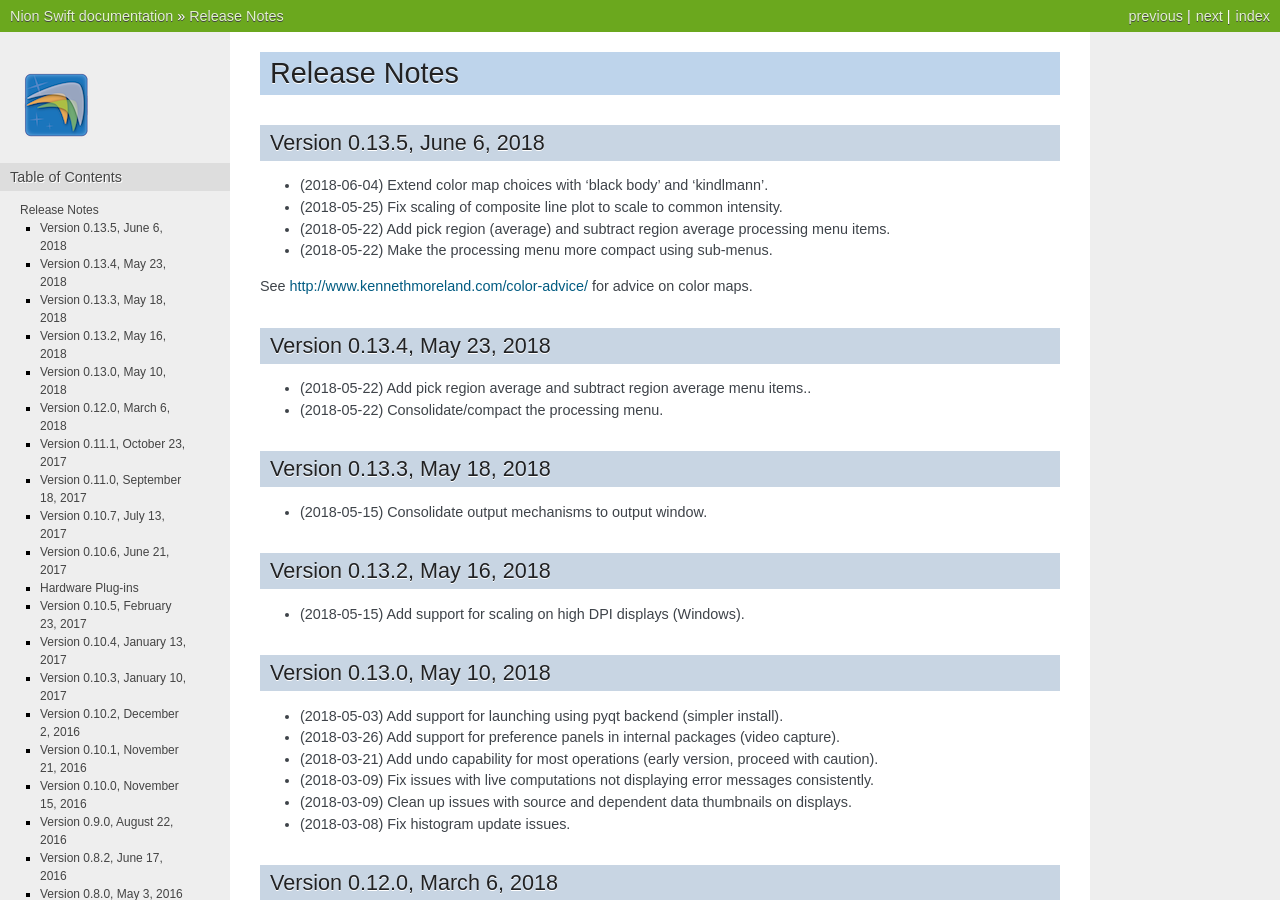
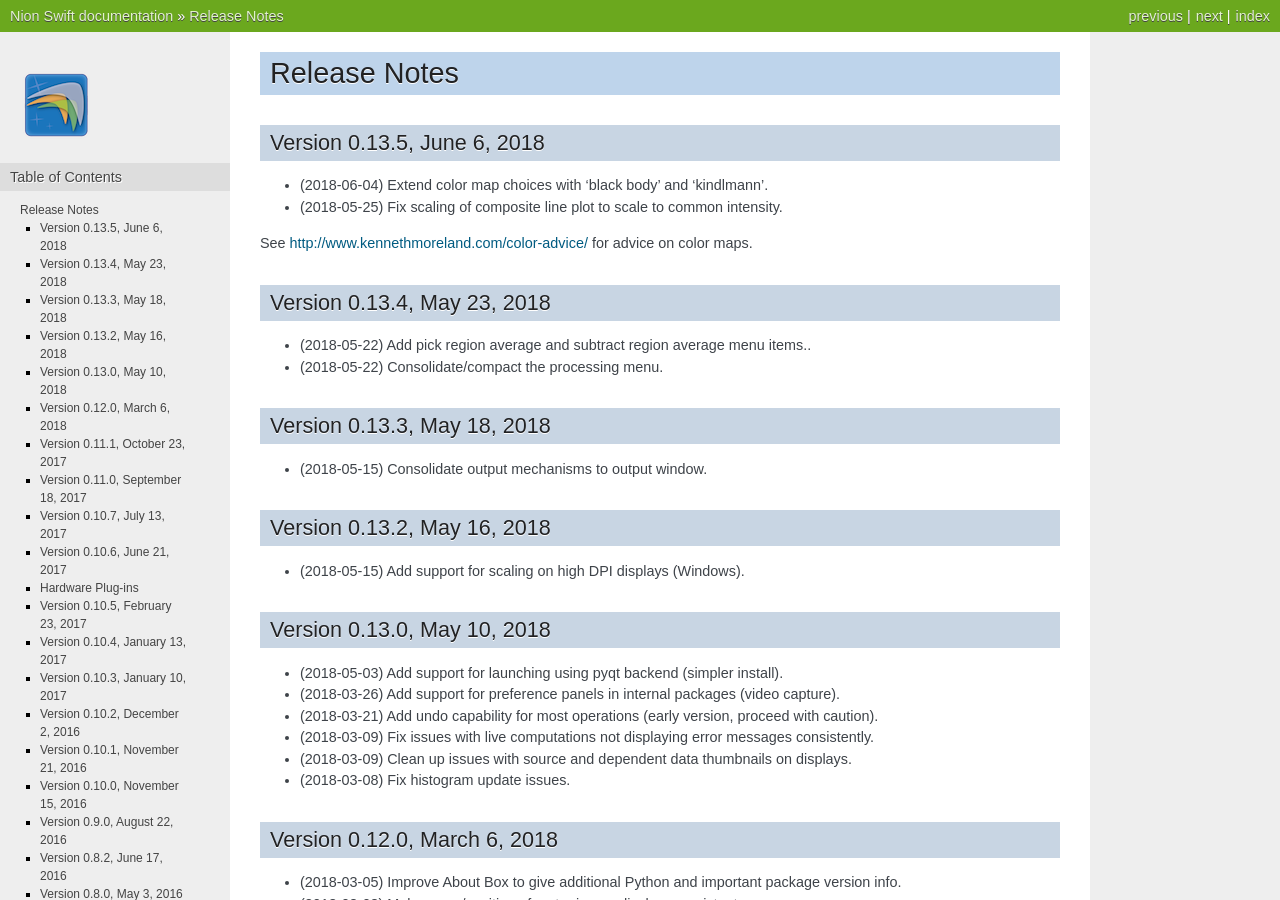
Before and after one commit to nion-software/nionswift, a Sphinx documentation site: the page built from docs/release_notes.rst, in a window 1280 px wide and 900 px high. Built offline with Sphinx 7.4.7, drawn with Linux system fonts in a browser that asks for light colours.

Commit message:
Minor release note fixup.

```diff
--- a/docs/release_notes.rst
+++ b/docs/release_notes.rst
@@ -7,8 +7,6 @@ Version 0.13.5, June 6, 2018
 ----------------------------
 * (2018-06-04) Extend color map choices with 'black body' and 'kindlmann'.
 * (2018-05-25) Fix scaling of composite line plot to scale to common intensity.
-* (2018-05-22) Add pick region (average) and subtract region average processing menu items.
-* (2018-05-22) Make the processing menu more compact using sub-menus.
 
 See http://www.kennethmoreland.com/color-advice/ for advice on color maps.
 
```
